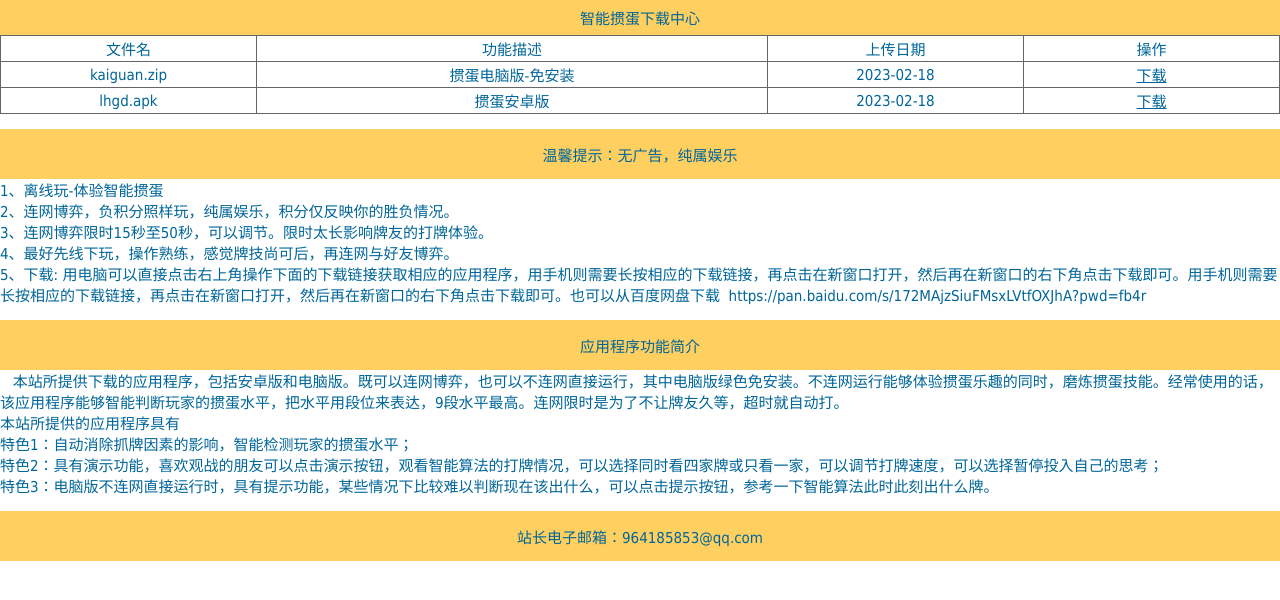
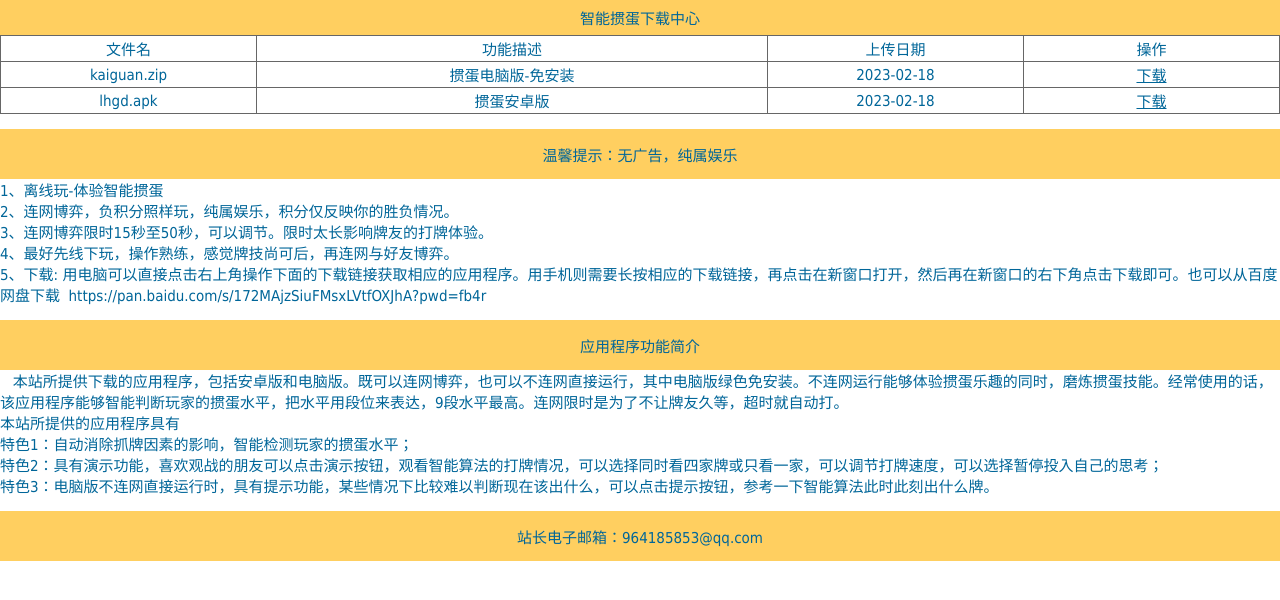
Before and after one commit to zhuxueguang/zhuxueguang.github.io, a plain HTML site: page index.html in a window 1280 px wide. Drawn offline with Linux system fonts and the light colour scheme.

Commit message:
Update index.html

```diff
--- a/index.html
+++ b/index.html
@@ -87,7 +87,7 @@
 											2、连网博弈，负积分照样玩，纯属娱乐，积分仅反映你的胜负情况。<br>
 											3、连网博弈限时15秒至50秒，可以调节。限时太长影响牌友的打牌体验。<br>
 											4、最好先线下玩，操作熟练，感觉牌技尚可后，再连网与好友博弈。<br>
-											5、下载: 用电脑可以直接点击右上角操作下面的下载链接获取相应的应用程序，用手机则需要长按相应的下载链接，再点击在新窗口打开，然后再在新窗口的右下角点击下载即可。用手机则需要长按相应的下载链接，再点击在新窗口打开，然后再在新窗口的右下角点击下载即可。也可以从百度网盘下载&nbsp;&nbsp;https://pan.baidu.com/s/172MAjzSiuFMsxLVtfOXJhA?pwd=fb4r
+											5、下载: 用电脑可以直接点击右上角操作下面的下载链接获取相应的应用程序。用手机则需要长按相应的下载链接，再点击在新窗口打开，然后再在新窗口的右下角点击下载即可。也可以从百度网盘下载&nbsp;&nbsp;https://pan.baidu.com/s/172MAjzSiuFMsxLVtfOXJhA?pwd=fb4r
 										</div>
 									</td>
 								</tr>
```
